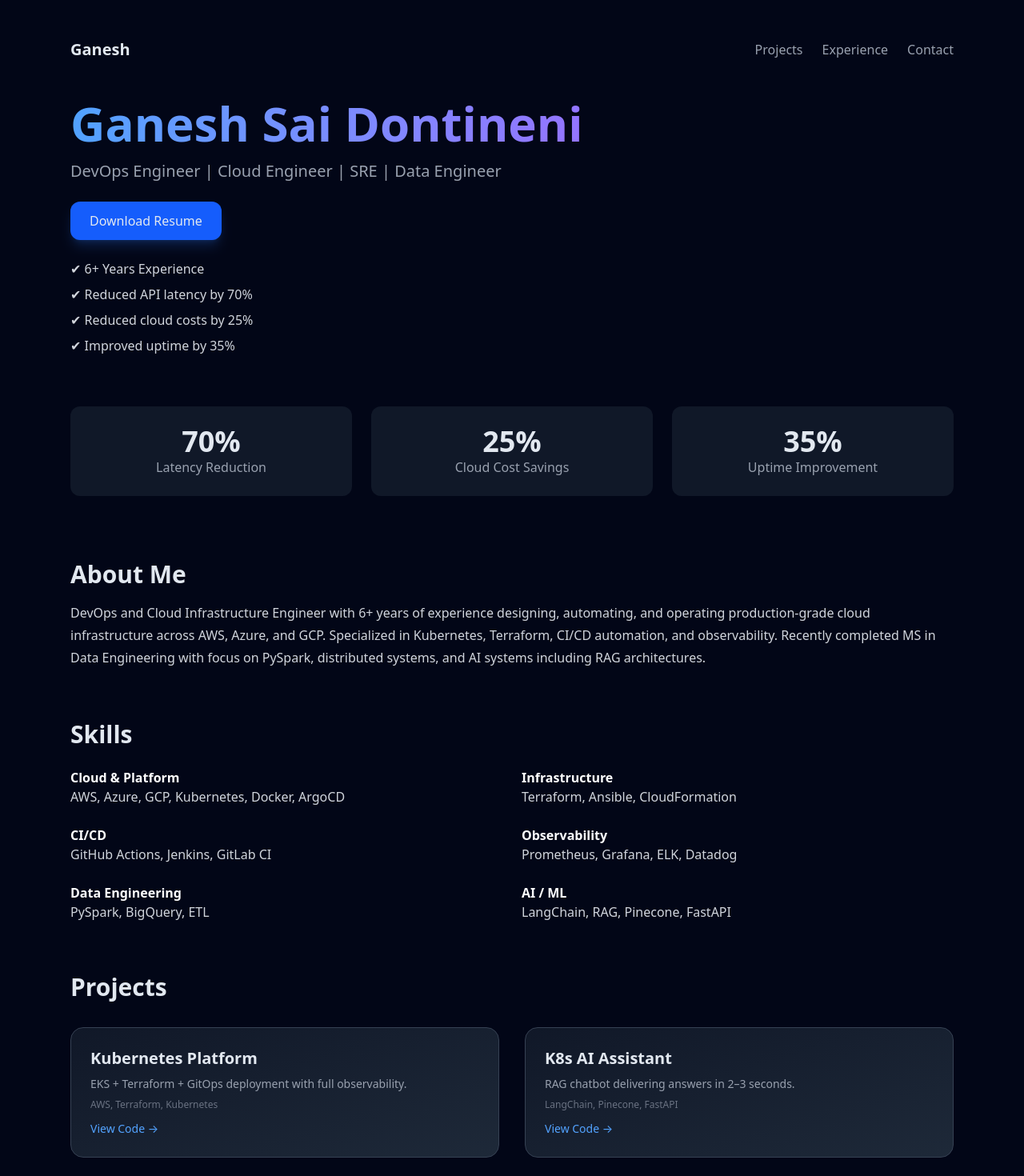
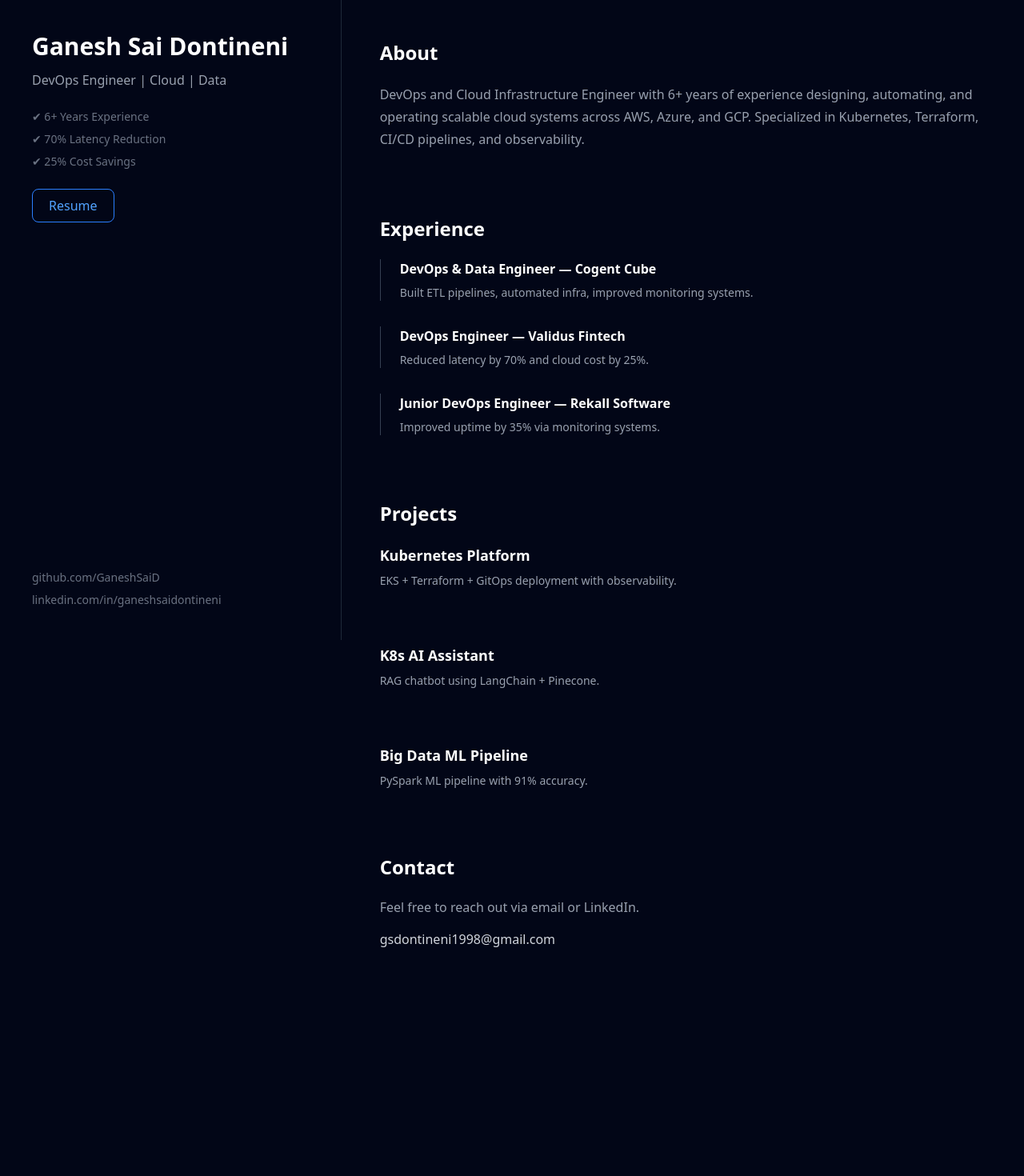
Before and after one commit to GaneshSaiD/Portfolio, a Next.js app: page / in a window 1280 px wide. Shown: the top 1470 px of the page at 80% size. After the commit the page ends 1234 px from the top, so only its background shows below. Built offline with nearby package versions, Linux system fonts and the light colour scheme.

Commit message:
Modifications to Portfolio

```diff
--- a/app/globals.css
+++ b/app/globals.css
@@ -1,24 +1,19 @@
 @import "tailwindcss";
 
-/* Premium dark theme */
 :root {
-  --background: #020617;   /* deep navy */
+  --background: #020617;
   --foreground: #e2e8f0;
 }
 
-/* Smooth font */
 body {
   background: var(--background);
   color: var(--foreground);
   font-family: system-ui, -apple-system, sans-serif;
 }
 
-/* Smooth scrolling */
-html {
-  scroll-behavior: smooth;
+.section-title {
+  font-size: 1.5rem;
+  font-weight: 600;
+  color: white;
+  margin-bottom: 20px;
 }
-
-/* Glow effect */
-.glow {
-  box-shadow: 0 0 20px rgba(59,130,246,0.3);
-}
--- a/app/page.js
+++ b/app/page.js
@@ -1,103 +1,94 @@
 "use client";
+
 import { motion } from "framer-motion";
 
 export default function Home() {
   return (
-    <main className="max-w-6xl mx-auto px-6 py-12">
+    <div className="flex">
 
-      {/* NAVBAR */}
-      <nav className="flex justify-between items-center mb-12">
-        <h1 className="text-xl font-bold">Ganesh</h1>
-        <div className="space-x-6 text-gray-400">
-          <a href="#projects" className="hover:text-white">Projects</a>
-          <a href="#experience" className="hover:text-white">Experience</a>
-          <a href="#contact" className="hover:text-white">Contact</a>
-        </div>
-      </nav>
+      {/* LEFT SIDEBAR */}
+      <div className="hidden md:flex flex-col justify-between w-1/3 h-screen sticky top-0 p-10 border-r border-gray-800">
 
-      {/* HERO */}
-      <motion.section
-        initial={{ opacity: 0, y: 40 }}
-        animate={{ opacity: 1, y: 0 }}
-        transition={{ duration: 0.6 }}
-        className="mb-16"
-      >
-        <h1 className="text-4xl md:text-6xl font-bold bg-gradient-to-r from-blue-400 to-purple-500 text-transparent bg-clip-text">
+        <div>
+          <h1 className="text-3xl font-bold text-white">
             Ganesh Sai Dontineni
           </h1>
 
-        <p className="text-xl mt-4 text-gray-400">
-          DevOps Engineer | Cloud Engineer | SRE | Data Engineer
+          <p className="mt-3 text-gray-400">
+            DevOps Engineer | Cloud | Data
           </p>
+
+          <div className="mt-6 space-y-2 text-gray-500 text-sm">
+            <p>✔ 6+ Years Experience</p>
+            <p>✔ 70% Latency Reduction</p>
+            <p>✔ 25% Cost Savings</p>
+          </div>
 
           <a
             href="/Ganesh_Resume.pdf"
             download
-          className="inline-block mt-6 px-6 py-3 bg-blue-600 rounded-xl hover:bg-blue-500 transition shadow-lg shadow-blue-500/20"
+            className="inline-block mt-6 px-5 py-2 border border-blue-500 text-blue-400 rounded-lg hover:bg-blue-500 hover:text-white transition"
           >
-          Download Resume
+            Resume
           </a>
+        </div>
 
-        <div className="mt-6 space-y-2 text-gray-300">
-          <p>✔ 6+ Years Experience</p>
-          <p>✔ Reduced API latency by 70%</p>
-          <p>✔ Reduced cloud costs by 25%</p>
-          <p>✔ Improved uptime by 35%</p>
+        <div className="text-gray-500 text-sm space-y-2">
+          <p>github.com/GaneshSaiD</p>
+          <p>linkedin.com/in/ganeshsaidontineni</p>
         </div>
-      </motion.section>
+      </div>
 
-      {/* KEY ACHIEVEMENTS */}
-      <section className="mb-20 grid md:grid-cols-3 gap-6 text-center">
-        {[
-          { value: "70%", label: "Latency Reduction", color: "blue" },
-          { value: "25%", label: "Cloud Cost Savings", color: "green" },
-          { value: "35%", label: "Uptime Improvement", color: "purple" }
-        ].map((item, i) => (
-          <motion.div
-            key={i}
-            whileHover={{ scale: 1.05 }}
-            className="p-6 bg-gray-900 rounded-xl"
-          >
-            <h2 className={`text-4xl font-bold text-${item.color}-500`}>
-              {item.value}
-            </h2>
-            <p className="text-gray-400">{item.label}</p>
-          </motion.div>
-        ))}
-      </section>
+      {/* RIGHT CONTENT */}
+      <div className="w-full md:w-2/3 p-6 md:p-12">
 
         {/* ABOUT */}
         <motion.section
           initial={{ opacity: 0, y: 40 }}
           whileInView={{ opacity: 1, y: 0 }}
-        className="mb-16"
+          className="mb-20"
         >
-        <h2 className="text-3xl font-semibold mb-4">About Me</h2>
-        <p className="text-gray-300 leading-7">
+          <h2 className="section-title">About</h2>
+
+          <p className="text-gray-400 leading-7">
             DevOps and Cloud Infrastructure Engineer with 6+ years of experience designing,
-          automating, and operating production-grade cloud infrastructure across AWS, Azure,
-          and GCP. Specialized in Kubernetes, Terraform, CI/CD automation, and observability.
-
-          Recently completed MS in Data Engineering with focus on PySpark, distributed systems,
-          and AI systems including RAG architectures.
+            automating, and operating scalable cloud systems across AWS, Azure, and GCP.
+            Specialized in Kubernetes, Terraform, CI/CD pipelines, and observability.
           </p>
         </motion.section>
 
-      {/* SKILLS */}
-      <section className="mb-16">
-        <h2 className="text-3xl font-semibold mb-6">Skills</h2>
-        <div className="grid md:grid-cols-2 gap-6 text-gray-300">
+        {/* EXPERIENCE */}
+        <section id="experience" className="mb-20">
+          <h2 className="section-title">Experience</h2>
+
+          <div className="space-y-8">
+
             {[
-            ["Cloud & Platform", "AWS, Azure, GCP, Kubernetes, Docker, ArgoCD"],
-            ["Infrastructure", "Terraform, Ansible, CloudFormation"],
-            ["CI/CD", "GitHub Actions, Jenkins, GitLab CI"],
-            ["Observability", "Prometheus, Grafana, ELK, Datadog"],
-            ["Data Engineering", "PySpark, BigQuery, ETL"],
-            ["AI / ML", "LangChain, RAG, Pinecone, FastAPI"]
-          ].map((item, i) => (
-            <motion.div key={i} whileHover={{ scale: 1.03 }}>
-              <h3 className="font-semibold text-white">{item[0]}</h3>
-              <p>{item[1]}</p>
+              {
+                role: "DevOps & Data Engineer",
+                company: "Cogent Cube",
+                desc: "Built ETL pipelines, automated infra, improved monitoring systems."
+              },
+              {
+                role: "DevOps Engineer",
+                company: "Validus Fintech",
+                desc: "Reduced latency by 70% and cloud cost by 25%."
+              },
+              {
+                role: "Junior DevOps Engineer",
+                company: "Rekall Software",
+                desc: "Improved uptime by 35% via monitoring systems."
+              }
+            ].map((job, i) => (
+              <motion.div
+                key={i}
+                whileHover={{ x: 10 }}
+                className="border-l border-gray-700 pl-6 hover:border-blue-500 transition"
+              >
+                <h3 className="text-white font-semibold">
+                  {job.role} — {job.company}
+                </h3>
+                <p className="text-gray-400 text-sm mt-2">{job.desc}</p>
               </motion.div>
             ))}
           </div>
@@ -105,55 +96,46 @@ export default function Home() {
 
         {/* PROJECTS */}
         <section id="projects" className="mb-20">
-        <h2 className="text-3xl font-semibold mb-8">Projects</h2>
+          <h2 className="section-title">Projects</h2>
 
-        <div className="grid md:grid-cols-2 gap-8">
+          <div className="space-y-10">
 
-          {/* Project Card */}
             {[
               {
                 title: "Kubernetes Platform",
-              desc: "EKS + Terraform + GitOps deployment with full observability.",
-              tech: "AWS, Terraform, Kubernetes",
+                desc: "EKS + Terraform + GitOps deployment with observability.",
                 link: "https://github.com/GaneshSaiD"
               },
               {
                 title: "K8s AI Assistant",
-              desc: "RAG chatbot delivering answers in 2–3 seconds.",
-              tech: "LangChain, Pinecone, FastAPI",
+                desc: "RAG chatbot using LangChain + Pinecone.",
                 link: "https://github.com/GaneshSaiD/k8s-rag-chatbot"
               },
               {
                 title: "Big Data ML Pipeline",
-              desc: "PySpark ML pipeline with 91% accuracy on large datasets.",
-              tech: "PySpark, MLlib"
-            },
-            {
-              title: "AWS Data Pipeline",
-              desc: "Processed $1.3B+ data using S3 + PySpark.",
-              tech: "AWS, PySpark"
+                desc: "PySpark ML pipeline with 91% accuracy."
               }
             ].map((proj, i) => (
               <motion.div
                 key={i}
-              whileHover={{ scale: 1.05 }}
-              className="p-6 bg-gradient-to-br from-gray-900 to-gray-800 rounded-2xl border border-gray-700 hover:border-blue-500 hover:shadow-xl transition"
+                whileHover={{ scale: 1.02 }}
+                className="group"
               >
-              <h3 className="text-xl font-bold mb-2">{proj.title}</h3>
-              <p className="text-gray-400 text-sm mb-2">{proj.desc}</p>
+                <h3 className="text-lg font-semibold text-white group-hover:text-blue-400 transition">
+                  {proj.title}
+                </h3>
 
-              {/* OPTIONAL DIAGRAM IMAGE */}
-              {/* <img src="/eks-architecture.png" className="rounded-xl mt-3" /> */}
-
-              <p className="text-xs text-gray-500">{proj.tech}</p>
+                <p className="text-gray-400 mt-2 text-sm">
+                  {proj.desc}
+                </p>
 
                 {proj.link && (
                   <a
                     href={proj.link}
                     target="_blank"
-                  className="text-blue-400 text-sm mt-3 inline-block"
+                    className="text-blue-400 text-sm mt-2 inline-block opacity-0 group-hover:opacity-100 transition"
                   >
-                  View Code →
+                    View Project →
                   </a>
                 )}
               </motion.div>
@@ -162,36 +144,20 @@ export default function Home() {
           </div>
         </section>
 
-      {/* EXPERIENCE */}
-      <section id="experience" className="mb-16">
-        <h2 className="text-3xl font-semibold mb-6">Experience</h2>
+        {/* CONTACT */}
+        <section id="contact">
+          <h2 className="section-title">Contact</h2>
 
-        <div className="space-y-6 text-gray-300">
-          <div>
-            <h3 className="font-bold text-white">DevOps & Data Engineer — Cogent Cube</h3>
-            <p>Built ETL pipelines and automated infrastructure systems.</p>
-          </div>
+          <p className="text-gray-400">
+            Feel free to reach out via email or LinkedIn.
+          </p>
 
-          <div>
-            <h3 className="font-bold text-white">DevOps Engineer — Validus Fintech</h3>
-            <p>Reduced latency by 70% and cloud costs by 25%.</p>
-          </div>
+          <p className="mt-4 text-gray-300">
+            gsdontineni1998@gmail.com
+          </p>
+        </section>
 
-          <div>
-            <h3 className="font-bold text-white">Junior DevOps Engineer — Rekall Software</h3>
-            <p>Improved uptime by 35% through monitoring systems.</p>
       </div>
     </div>
-      </section>
-
-      {/* CONTACT */}
-      <section id="contact">
-        <h2 className="text-3xl font-semibold mb-4">Contact</h2>
-        <p className="text-gray-300">Email: gsdontineni1998@gmail.com</p>
-        <p className="text-gray-300">GitHub: github.com/GaneshSaiD</p>
-        <p className="text-gray-300">LinkedIn: linkedin.com/in/ganeshsaidontineni</p>
-      </section>
-
-    </main>
   );
 }
```
Lines whose indentation alone changed are shown as unchanged.
